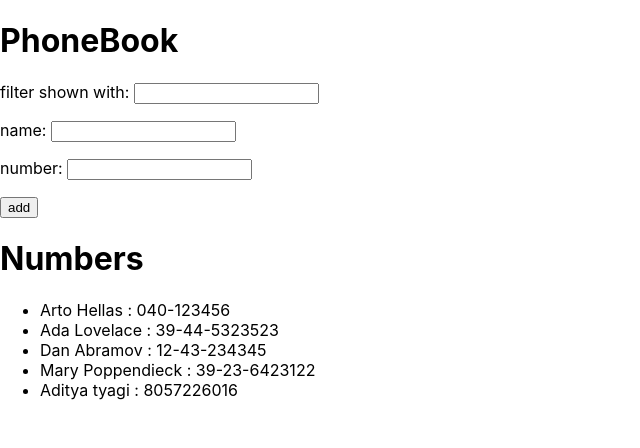
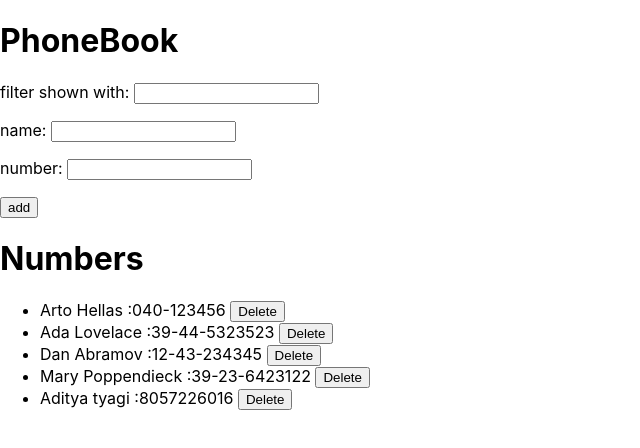
Before and after one commit to adityatyagi-av/Phonebook, a React (Create React App) app: page / in a window 1280 px wide. Shown: the top 448 px of the page, without its empty margins (0-640 px from the left). Built offline with nearby package versions, Linux system fonts and the light colour scheme; data requests are answered from the project's data file.

Commit message:
v-2.17 updated

```diff
--- a/src/components/Phonebook.js
+++ b/src/components/Phonebook.js
@@ -2,6 +2,13 @@ import axios from 'axios'
 import React,{useState,useEffect} from 'react'
 import phoneServices from './phone'
 
+const Person=({person,deleteElement})=>{
+  return(
+    <li>{person.name} :{person.number} <button onClick={deleteElement}>Delete</button>
+    </li>
+
+  )
+}
 
 
 export default function Phonebook() {
@@ -11,6 +18,19 @@ export default function Phonebook() {
     const [newNumber, setNewNumber] = useState('')
     const [filtered, setFiltered] = useState('')
     const [showAll, setShowAll] = useState(true)
+
+    const deleteAll=(id)=>{
+      if(window.confirm("Do you really want to delete")){
+        phoneServices
+      .deleteIt(id)
+      .then(requestedData=>{
+        console.log("element deleted")
+      })
+      }
+
+    }
+
+
 
     useEffect(() => {
       phoneServices
@@ -89,8 +109,8 @@ export default function Phonebook() {
          ).map(person=>{
 
             return(
-              <li key={person.id}>{person.name} : {person.number}</li>
-            )
+              <Person key={person.id} person={person} deleteElement={()=>deleteAll(person.id)}/>
+              )
           })
 
     }
--- a/src/components/phone.js
+++ b/src/components/phone.js
@@ -14,4 +14,8 @@ const update=(id,newObject)=>{
     const request=axios.put(`${baseUrl}/${id}`,newObject)
     return request.then(response=>response.data)
 }
-export default{getAll,create,update}
+const deleteIt=(id)=>{
+    return axios.delete(`${baseUrl}/${id}`)
+
+}
+export default{getAll,create,update,deleteIt}
```
